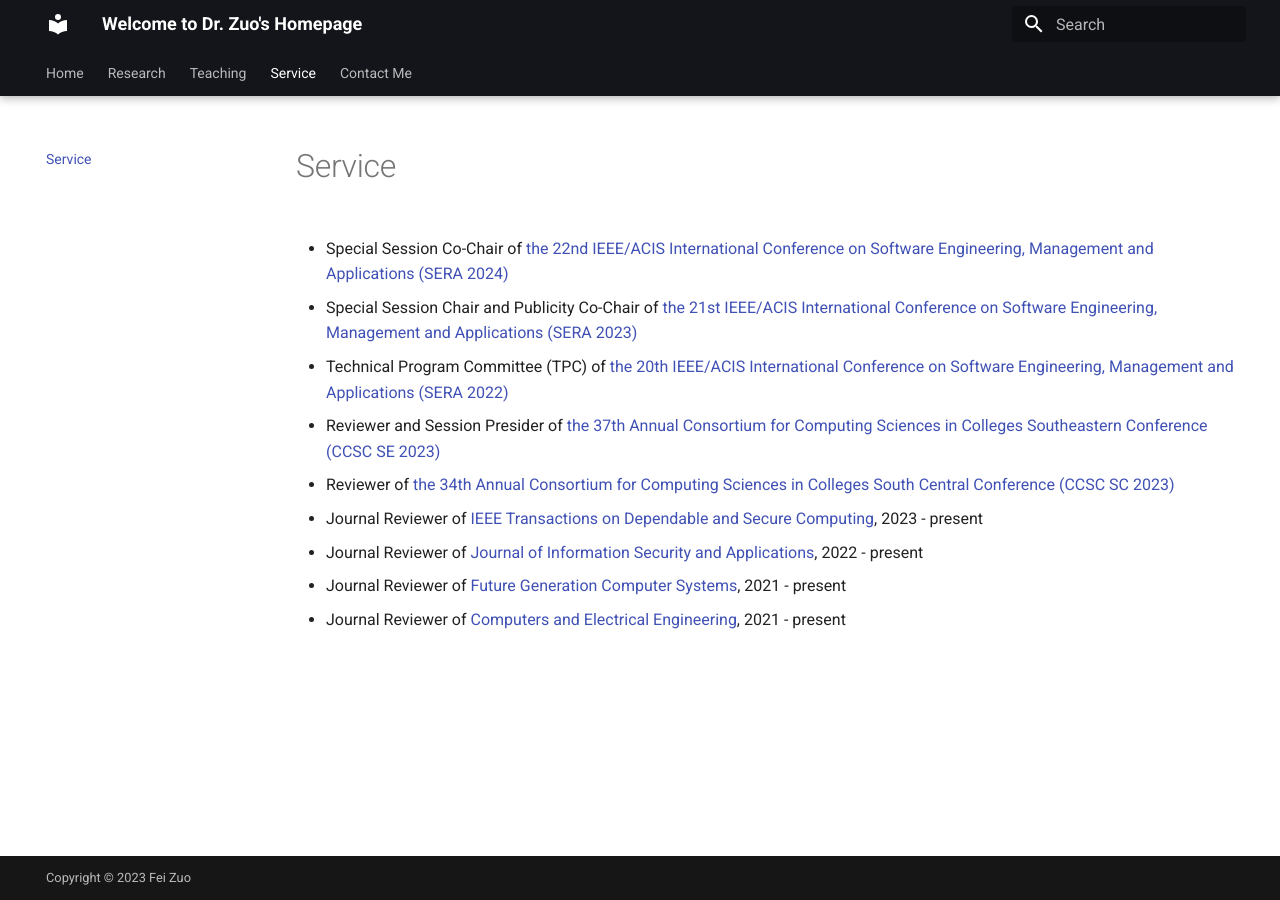
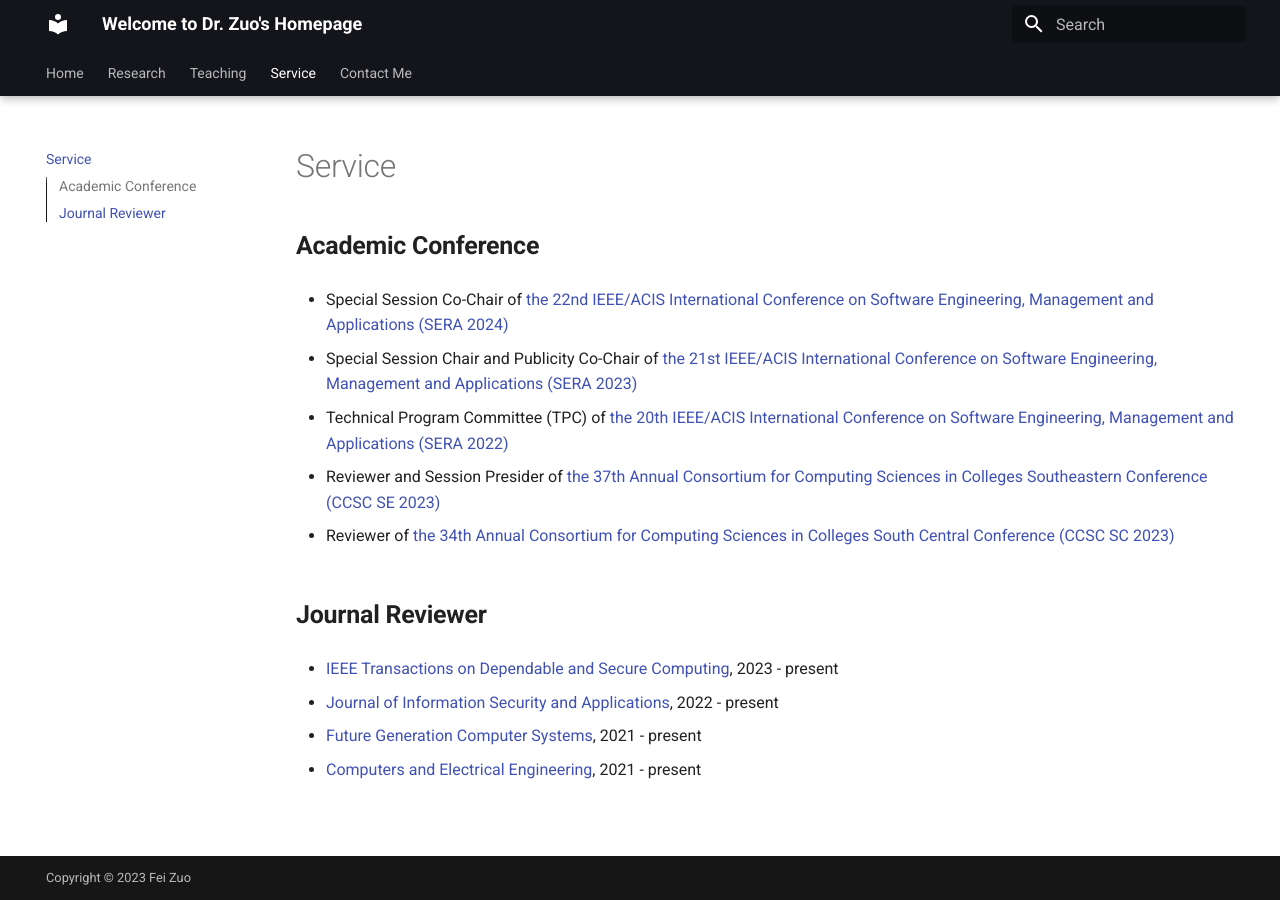
Before and after one commit to fzuo/homepage, an MkDocs documentation site: the page built from docs/service.md, in a window 1280 px wide. Built offline with MkDocs 1.6.1 and Material for MkDocs 9.7.7, drawn with Linux system fonts in a browser that asks for light colours.

Commit message:
Updating files

```diff
--- a/docs/service.md
+++ b/docs/service.md
@@ -1,4 +1,6 @@
 # Service
+
+##  <b> Academic Conference </b>
 
 - Special Session Co-Chair of <a href="http://acisinternational.org/conferences/sera-2024/">the 22nd IEEE/ACIS International Conference on Software Engineering, Management and Applications (SERA 2024)</a>
 
@@ -10,10 +12,12 @@
 
 - Reviewer of <a href="https://www.ccsc.org/southcentral/">the 34th Annual Consortium for Computing Sciences in Colleges South Central Conference (CCSC SC 2023)</a>
 
-- Journal Reviewer of <a href="https://www.computer.org/csdl/journal/tq">IEEE Transactions on Dependable and Secure Computing</a>, 2023 - present
+##  <b> Journal Reviewer </b>
 
-- Journal Reviewer of <a href="https://www.sciencedirect.com/journal/journal-of-information-security-and-applications">Journal of Information Security and Applications</a>, 2022 - present
+- <a href="https://www.computer.org/csdl/journal/tq">IEEE Transactions on Dependable and Secure Computing</a>, 2023 - present
 
-- Journal Reviewer of <a href="https://www.sciencedirect.com/journal/future-generation-computer-systems">Future Generation Computer Systems</a>, 2021 - present
+- <a href="https://www.sciencedirect.com/journal/journal-of-information-security-and-applications">Journal of Information Security and Applications</a>, 2022 - present
 
-- Journal Reviewer of <a href="https://www.sciencedirect.com/journal/computers-and-electrical-engineering">Computers and Electrical Engineering</a>, 2021 - present
+- <a href="https://www.sciencedirect.com/journal/future-generation-computer-systems">Future Generation Computer Systems</a>, 2021 - present
+
+- <a href="https://www.sciencedirect.com/journal/computers-and-electrical-engineering">Computers and Electrical Engineering</a>, 2021 - present
```
Also changed, not shown: docs/index.md (+6 -8 lines), docs/gallery.md (added).
